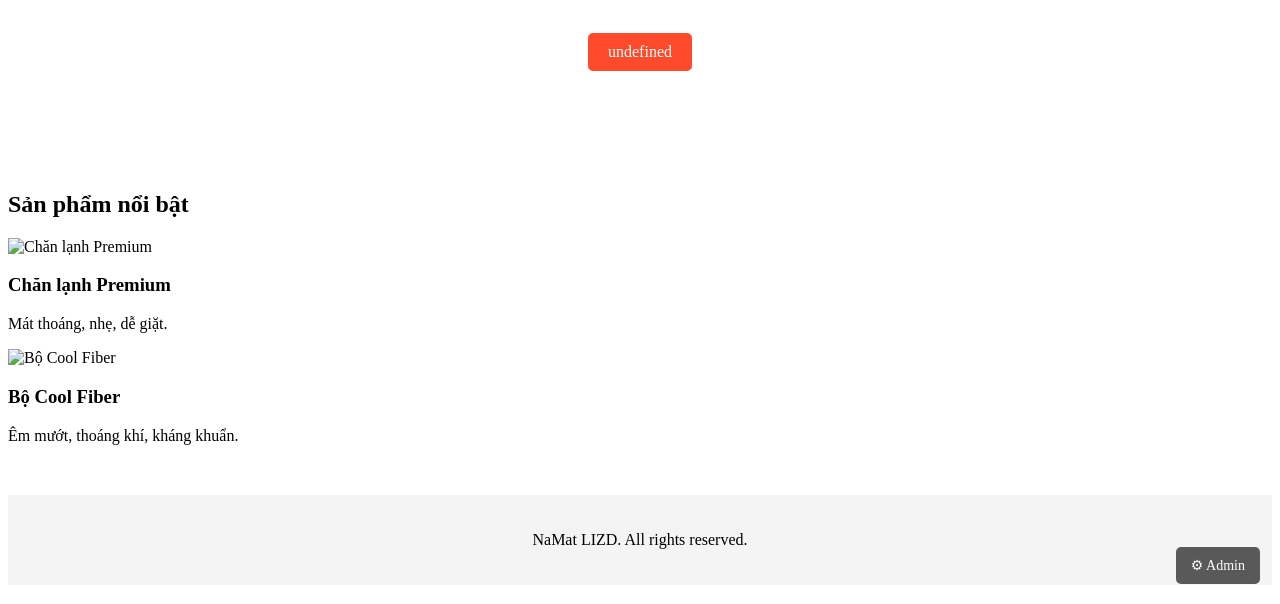
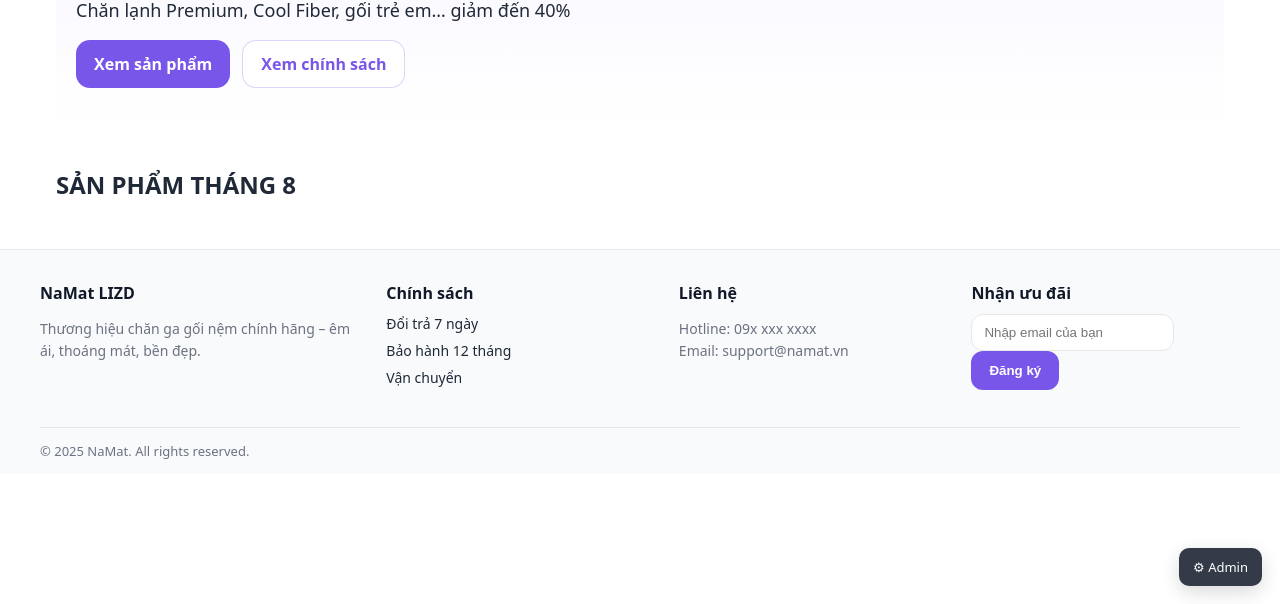
Before and after one commit to Tommyngo344808/Lizd_landing, a website: page index.html in a window 1280 px wide. Shown: the part 196-800 px from the top of the page. Drawn offline with Linux system fonts and the light colour scheme; no server answers.

Commit message:
feat: add hero + footer + admin button (safe inject)

```diff
--- a/index.html
+++ b/index.html
@@ -1,114 +1,161 @@
 <!DOCTYPE html>
 <html lang="vi">
 <head>
-  <meta charset="UTF-8">
-  <meta name="viewport" content="width=device-width, initial-scale=1.0">
-  <title>NaMat LIZD - Landing Page</title>
-  <link rel="stylesheet" href="style.css">
+  <meta charset="UTF-8" />
+  <meta name="viewport" content="width=device-width, initial-scale=1" />
+  <title>NaMat LIZD</title>
 
+  <!-- Base reset & fonts (nhẹ) -->
   <style>
-    /* Style Hero */
-    .hero {
-      text-align: center;
-      padding: 100px 20px;
-      background-size: cover;
-      background-position: center;
-      color: white;
-    }
-    .hero .btn {
-      display: inline-block;
-      margin-top: 20px;
-      padding: 10px 20px;
-      background: #ff4b2b;
-      color: white;
-      text-decoration: none;
-      border-radius: 5px;
-    }
-    /* Style Footer */
-    .footer {
-      text-align: center;
-      padding: 20px;
-      background: #f4f4f4;
-      margin-top: 50px;
-    }
-    /* Admin Button */
-    #admin-btn {
-      position: fixed;
-      bottom: 20px;
-      right: 20px;
-      background: #333;
-      color: #fff;
-      padding: 10px 15px;
-      border-radius: 5px;
-      text-decoration: none;
-      font-size: 14px;
-      opacity: 0.8;
-    }
-    #admin-btn:hover {
-      opacity: 1;
-      background: #ff4b2b;
-    }
+    :root{--brand:#7856EA;--text:#1F2937;--muted:#6B7280;--bg:#F8FAFC}
+    *{box-sizing:border-box}html,body{margin:0;padding:0}
+    body{font-family:system-ui,-apple-system,Segoe UI,Roboto,Helvetica,Arial,sans-serif;background:#fff;color:var(--text)}
+    .nm-container{max-width:1200px;margin:0 auto;padding:0 16px}
+    /* HERO */
+    .nm-hero{position:relative;border-radius:24px;overflow:hidden;margin:20px auto;background:linear-gradient(180deg,rgba(120,86,234,.12),rgba(120,86,234,0))}
+    .nm-hero-bg{position:absolute;inset:0;background-size:cover;background-position:center}
+    .nm-hero::after{content:"";position:absolute;inset:0;background:rgba(255,255,255,.38)}
+    .nm-hero-inner{position:relative;z-index:1;padding:56px 20px;color:#0B1020}
+    .nm-hero-kicker{display:inline-block;background:#fff;color:#7856EA;border:1px solid rgba(0,0,0,.06);border-radius:999px;padding:8px 12px;font-weight:600;font-size:12px;letter-spacing:.04em}
+    .nm-hero h1{font-size:clamp(28px,4vw,44px);line-height:1.15;margin:14px 0 10px}
+    .nm-hero p{max-width:720px;color:var(--text);font-size:clamp(14px,2.2vw,18px)}
+    .nm-hero-cta{margin-top:18px;display:flex;gap:12px;flex-wrap:wrap}
+    .nm-btn{border:0;border-radius:14px;padding:12px 18px;font-weight:700;cursor:pointer;text-decoration:none;display:inline-flex;align-items:center}
+    .nm-btn-primary{background:#7856EA;color:#fff}
+    .nm-btn-ghost{background:#fff;color:#7856EA;border:1px solid rgba(120,86,234,.25)}
+    /* FOOTER */
+    .nm-footer{background:var(--bg);border-top:1px solid #E5E7EB;margin-top:48px}
+    .nm-footer-grid{display:grid;grid-template-columns:1.2fr repeat(3,1fr);gap:24px;padding:32px 0}
+    .nm-ft-title{font-weight:700;margin-bottom:10px;color:#111827}
+    .nm-ft-text{color:var(--muted);font-size:14px;line-height:1.6}
+    .nm-ft-links a{display:block;color:var(--text);text-decoration:none;font-size:14px;margin:8px 0}
+    .nm-ft-links a:hover{color:#7856EA}
+    .nm-copy{border-top:1px solid #E5E7EB;padding:14px 0;color:#6B7280;font-size:13px}
+    @media(max-width:900px){.nm-footer-grid{grid-template-columns:1fr 1fr}}
+    @media(max-width:640px){.nm-footer-grid{grid-template-columns:1fr}.nm-hero-inner{padding:44px 16px}}
+    /* ADMIN BUTTON */
+    #nm-admin-btn{position:fixed;right:18px;bottom:18px;background:#111827;color:#fff;border-radius:10px;padding:10px 14px;font-size:13px;text-decoration:none;box-shadow:0 6px 20px rgba(0,0,0,.18);opacity:.85;z-index:9999}
+    #nm-admin-btn:hover{opacity:1;background:#7856EA}
   </style>
 </head>
 <body>
-  <!-- Hero Section -->
-  <section id="hero" class="hero">
-    <!-- Nội dung Hero load từ content.json -->
-  </section>
 
-  <!-- Nội dung chính -->
-  <main>
-    <section class="products">
-      <h2>Sản phẩm nổi bật</h2>
-      <div id="product-list"></div>
-    </section>
+  <!-- MOUNT HERO (sẽ được JS render) -->
+  <div class="nm-container" id="nm-hero-mount"></div>
+
+  <!-- NỘI DUNG HIỆN CÓ (nếu bạn có phần grid sản phẩm, có thể đặt vào đây) -->
+  <main class="nm-container" id="page-content">
+    <!-- Ví dụ: tiêu đề list sản phẩm -->
+    <h2 style="margin:24px 0 12px">SẢN PHẨM THÁNG 8</h2>
+    <!-- Nếu bạn đã có script dựng grid, nó có thể gắn vào trong #page-content -->
   </main>
 
-  <!-- Footer -->
-  <footer id="footer" class="footer">
-    <!-- Nội dung Footer load từ content.json -->
-  </footer>
+  <!-- FOOTER (sẽ được JS render) -->
+  <div id="nm-footer-mount"></div>
 
-  <!-- Nút Admin -->
-  <a id="admin-btn" href="/admin">⚙ Admin</a>
+  <!-- NÚT ADMIN -->
+  <a id="nm-admin-btn" href="/admin" title="Mở bảng điều khiển">⚙ Admin</a>
 
-  <!-- Script fetch JSON -->
+  <!-- INJECT HERO + FOOTER + LOAD JSON -->
   <script>
-    fetch('site_data/content.json')
-      .then(response => response.json())
-      .then(data => {
-        // Render Hero
-        if (data.hero) {
-          document.getElementById('hero').style.backgroundImage = `url(${data.hero.background})`;
-          document.getElementById('hero').innerHTML = `
-            <div class="hero-content">
-              <h1>${data.hero.title}</h1>
-              <p>${data.hero.subtitle}</p>
-              <a href="${data.hero.ctaLink}" class="btn">${data.hero.ctaText}</a>
-            </div>
-          `;
-        }
+  (function(){
+    // HERO
+    const heroMount = document.getElementById('nm-hero-mount');
+    heroMount.innerHTML = `
+      <section class="nm-hero" aria-label="Hero">
+        <div class="nm-hero-bg" id="heroBg"></div>
+        <div class="nm-hero-inner">
+          <span class="nm-hero-kicker" id="heroKicker">SẢN PHẨM THÁNG 8</span>
+          <h1 id="heroTitle">Chân ái giấc ngủ cho cả nhà • Giảm đến 40%</h1>
+          <p id="heroDesc">Chăn lạnh Premium, Cool Fiber set, gối trẻ em cao cấp… Hàng chính hãng NaMat – an toàn, bền đẹp, êm ái.</p>
+          <div class="nm-hero-cta">
+            <a class="nm-btn nm-btn-primary" id="cta1" href="#products">Xem sản phẩm</a>
+            <a class="nm-btn nm-btn-ghost" id="cta2" href="/chinh-sach">Xem chính sách</a>
+          </div>
+        </div>
+      </section>`;
 
-        // Render Footer
-        if (data.footer) {
-          document.getElementById('footer').innerHTML = `
-            <p>${data.footer.text}</p>
-          `;
-        }
+    // FOOTER
+    const footerMount = document.getElementById('nm-footer-mount');
+    const footer = document.createElement('footer');
+    footer.className = 'nm-footer';
+    footer.innerHTML = `
+      <div class="nm-container nm-footer-grid">
+        <div>
+          <div class="nm-ft-title">NaMat LIZD</div>
+          <p class="nm-ft-text">Thương hiệu chăn ga gối nệm chính hãng – êm ái, thoáng mát, bền đẹp.</p>
+        </div>
+        <div>
+          <div class="nm-ft-title">Chính sách</div>
+          <div class="nm-ft-links">
+            <a href="/chinh-sach/doi-tra">Đổi trả 7 ngày</a>
+            <a href="/chinh-sach/bao-hanh">Bảo hành 12 tháng</a>
+            <a href="/chinh-sach/van-chuyen">Vận chuyển</a>
+          </div>
+        </div>
+        <div>
+          <div class="nm-ft-title">Liên hệ</div>
+          <p class="nm-ft-text">Hotline: 09x xxx xxxx<br>Email: support@namat.vn</p>
+        </div>
+        <div>
+          <div class="nm-ft-title">Nhận ưu đãi</div>
+          <form name="newsletter" method="POST" data-netlify="true">
+            <input type="hidden" name="form-name" value="newsletter">
+            <input name="email" type="email" placeholder="Nhập email của bạn" required
+                   style="border:1px solid #E5E7EB;border-radius:12px;padding:10px 12px;margin-right:8px">
+            <button type="submit" class="nm-btn nm-btn-primary" style="border-radius:12px">Đăng ký</button>
+          </form>
+        </div>
+      </div>
+      <div class="nm-container nm-copy">© <span id="nm-year"></span> NaMat. All rights reserved.</div>`;
+    footerMount.appendChild(footer);
+    document.getElementById('nm-year').textContent = new Date().getFullYear();
 
-        // Render sản phẩm
-        if (data.products) {
-          const productList = document.getElementById('product-list');
-          productList.innerHTML = data.products.map(p => `
-            <div class="product">
-              <img src="${p.image}" alt="${p.name}">
-              <h3>${p.name}</h3>
-              <p>${p.description}</p>
-            </div>
-          `).join('');
-        }
-      })
-      .catch(err => console.error("Error loading content.json", err));
+    // LOAD HERO DATA từ nhiều path để tương thích
+    const tryPaths = ['data/hero.json','/data/hero.json','site_data/content.json','/site_data/content.json'];
+    (async () => {
+      for (const p of tryPaths) {
+        try {
+          const res = await fetch(p, { cache: 'no-store' });
+          if (!res.ok) continue;
+          const cfg = await res.json();
+
+          const $ = id => document.getElementById(id);
+          // Chuẩn hóa key cho 2 dạng file (hero.json & content.json)
+          const hero = cfg.hero ? {
+            kicker: cfg.hero.kicker || cfg.kicker,
+            title : cfg.hero.title  || cfg.title,
+            desc  : cfg.hero.subtitle || cfg.hero.desc || cfg.desc,
+            bg    : cfg.hero.background || cfg.hero.bg || cfg.bg,
+            cta1  : { text: cfg.hero.ctaText || cfg?.cta1?.text, href: cfg.hero.ctaLink || cfg?.cta1?.href },
+            cta2  : cfg.hero.cta2 || cfg.cta2
+          } : {
+            kicker: cfg.kicker,
+            title : cfg.title,
+            desc  : cfg.desc,
+            bg    : cfg.bg,
+            cta1  : cfg.cta1,
+            cta2  : cfg.cta2
+          };
+
+          if (hero.bg)    $('heroBg').style.backgroundImage = `url('${hero.bg}')`;
+          if (hero.kicker) $('heroKicker').textContent = hero.kicker;
+          if (hero.title)  $('heroTitle').textContent  = hero.title;
+          if (hero.desc)   $('heroDesc').textContent   = hero.desc;
+          if (hero.cta1){
+            if (hero.cta1.text) $('cta1').textContent = hero.cta1.text;
+            if (hero.cta1.href) $('cta1').href        = hero.cta1.href;
+          }
+          if (hero.cta2){
+            const c2 = document.getElementById('cta2');
+            if (hero.cta2.text) c2.textContent = hero.cta2.text;
+            if (hero.cta2.href) c2.href        = hero.cta2.href;
+          }
+          break; // đã load được thì dừng
+        } catch(e) { /* thử path khác */ }
+      }
+    })();
+  })();
   </script>
 </body>
 </html>
```
